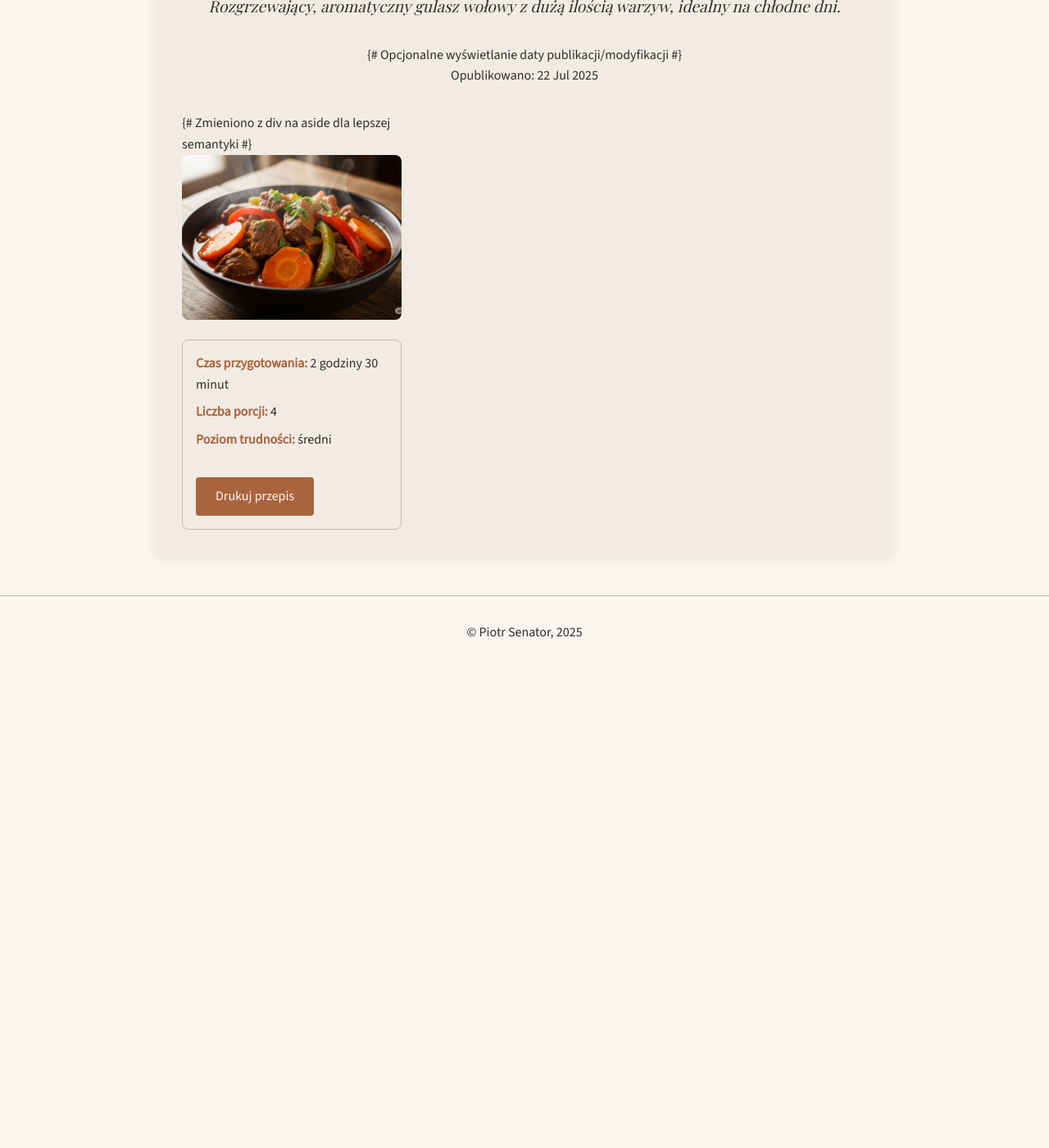
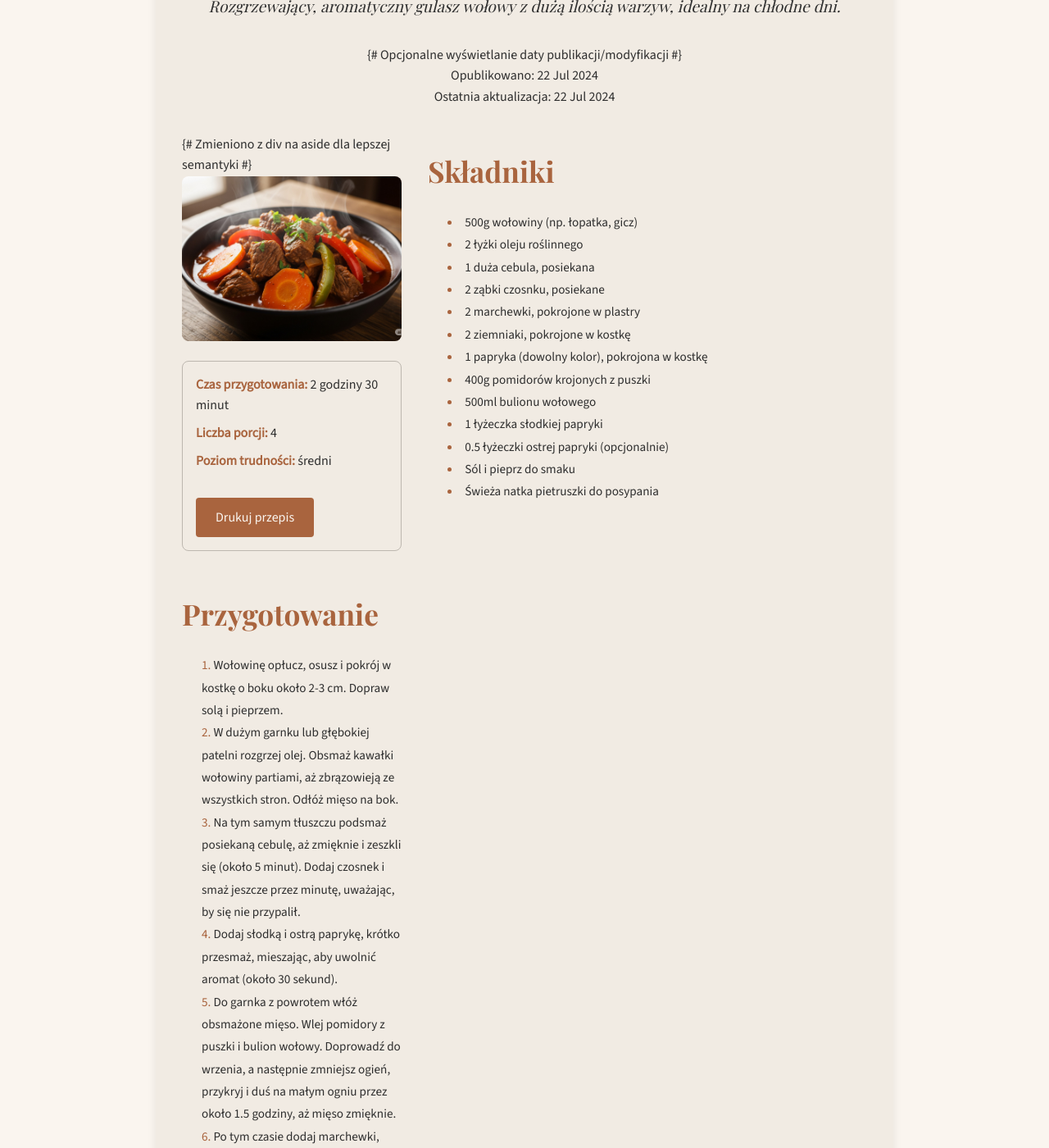
Before and after one commit to piotrsenator/kuchnia, a Jekyll site: the page built from _recipes/gulasz-wolowy-z-warzywami.md, in a window 1280 px wide and 1400 px high, scrolled down 373 px. Shown: the whole window at 82% size. Built offline with Jekyll 4.4.1, drawn with Linux system fonts in a browser that asks for light colours; before the commit the page ends 1190 px from its top, so only the background shows below that; some of the changed lines change nothing that is shown; some of the changed text lies outside the part shown.

Commit message:
Update gulasz-wolowy-z-warzywami.md

```diff
--- a/_recipes/gulasz-wolowy-z-warzywami.md
+++ b/_recipes/gulasz-wolowy-z-warzywami.md
@@ -7,30 +7,30 @@
 difficulty: "średni"
 image_main: "/images/recipes/gulasz-wolowy-main.jpg"
 description: Rozgrzewający, aromatyczny gulasz wołowy z dużą ilością warzyw, idealny na chłodne dni.
+date: 2024-07-22 10:00:00 +0200 # <-- Dodaj datę publikacji
+last_modified_at: 2024-07-22 15:30:00 +0200 # <-- Dodaj opcjonalną datę modyfikacji
+
+ingredients: # <-- NOWA SEKCJA YAML
+  - 500g wołowiny (np. łopatka, gicz)
+  - 2 łyżki oleju roślinnego
+  - 1 duża cebula, posiekana
+  - 2 ząbki czosnku, posiekane
+  - 2 marchewki, pokrojone w plastry
+  - 2 ziemniaki, pokrojone w kostkę
+  - 1 papryka (dowolny kolor), pokrojona w kostkę
+  - 400g pomidorów krojonych z puszki
+  - 500ml bulionu wołowego
+  - 1 łyżeczka słodkiej papryki
+  - 0.5 łyżeczki ostrej papryki (opcjonalnie)
+  - Sól i pieprz do smaku
+  - Świeża natka pietruszki do posypania
+
+preparation: # <-- NOWA SEKCJA YAML
+  - Wołowinę opłucz, osusz i pokrój w kostkę o boku około 2-3 cm. Dopraw solą i pieprzem.
+  - W dużym garnku lub głębokiej patelni rozgrzej olej. Obsmaż kawałki wołowiny partiami, aż zbrązowieją ze wszystkich stron. Odłóż mięso na bok.
+  - Na tym samym tłuszczu podsmaż posiekaną cebulę, aż zmięknie i zeszkli się (około 5 minut). Dodaj czosnek i smaż jeszcze przez minutę, uważając, by się nie przypalił.
+  - Dodaj słodką i ostrą paprykę, krótko przesmaż, mieszając, aby uwolnić aromat (około 30 sekund).
+  - Do garnka z powrotem włóż obsmażone mięso. Wlej pomidory z puszki i bulion wołowy. Doprowadź do wrzenia, a następnie zmniejsz ogień, przykryj i duś na małym ogniu przez około 1.5 godziny, aż mięso zmięknie.
+  - Po tym czasie dodaj marchewki, ziemniaki i paprykę. Duś gulasz przez kolejne 30-40 minut, aż warzywa będą miękkie, a sos zgęstnieje.
+  - Przed podaniem dopraw gulasz do smaku solą i pieprzem. Podawaj gorący, posypany świeżą natką pietruszki, najlepiej z kaszą, ziemniakami lub pieczywem.
 ---
-
-## Składniki
-
-* 500g wołowiny (np. łopatka, gicz)
-* 2 łyżki oleju roślinnego
-* 1 duża cebula, posiekana
-* 2 ząbki czosnku, posiekane
-* 2 marchewki, pokrojone w plastry
-* 2 ziemniaki, pokrojone w kostkę
-* 1 papryka (dowolny kolor), pokrojona w kostkę
-* 400g pomidorów krojonych z puszki
-* 500ml bulionu wołowego
-* 1 łyżeczka słodkiej papryki
-* 0.5 łyżeczki ostrej papryki (opcjonalnie)
-* Sól i pieprz do smaku
-* Świeża natka pietruszki do posypania
-
-## Przygotowanie
-
-1.  Wołowinę opłucz, osusz i pokrój w kostkę o boku około 2-3 cm. Dopraw solą i pieprzem.
-2.  W dużym garnku lub głębokiej patelni rozgrzej olej. Obsmaż kawałki wołowiny partiami, aż zbrązowieją ze wszystkich stron. Odłóż mięso na bok.
-3.  Na tym samym tłuszczu podsmaż posiekaną cebulę, aż zmięknie i zeszkli się (około 5 minut). Dodaj czosnek i smaż jeszcze przez minutę, uważając, by się nie przypalił.
-4.  Dodaj słodką i ostrą paprykę, krótko przesmaż, mieszając, aby uwolnić aromat (około 30 sekund).
-5.  Do garnka z powrotem włóż obsmażone mięso. Wlej pomidory z puszki i bulion wołowy. Doprowadź do wrzenia, a następnie zmniejsz ogień, przykryj i duś na małym ogniu przez około 1.5 godziny, aż mięso zmięknie.
-6.  Po tym czasie dodaj marchewki, ziemniaki i paprykę. Duś gulasz przez kolejne 30-40 minut, aż warzywa będą miękkie, a sos zgęstnieje.
-7.  Przed podaniem dopraw gulasz do smaku solą i pieprzem. Podawaj gorący, posypany świeżą natką pietruszki, najlepiej z kaszą, ziemniakami lub pieczywem.
```
